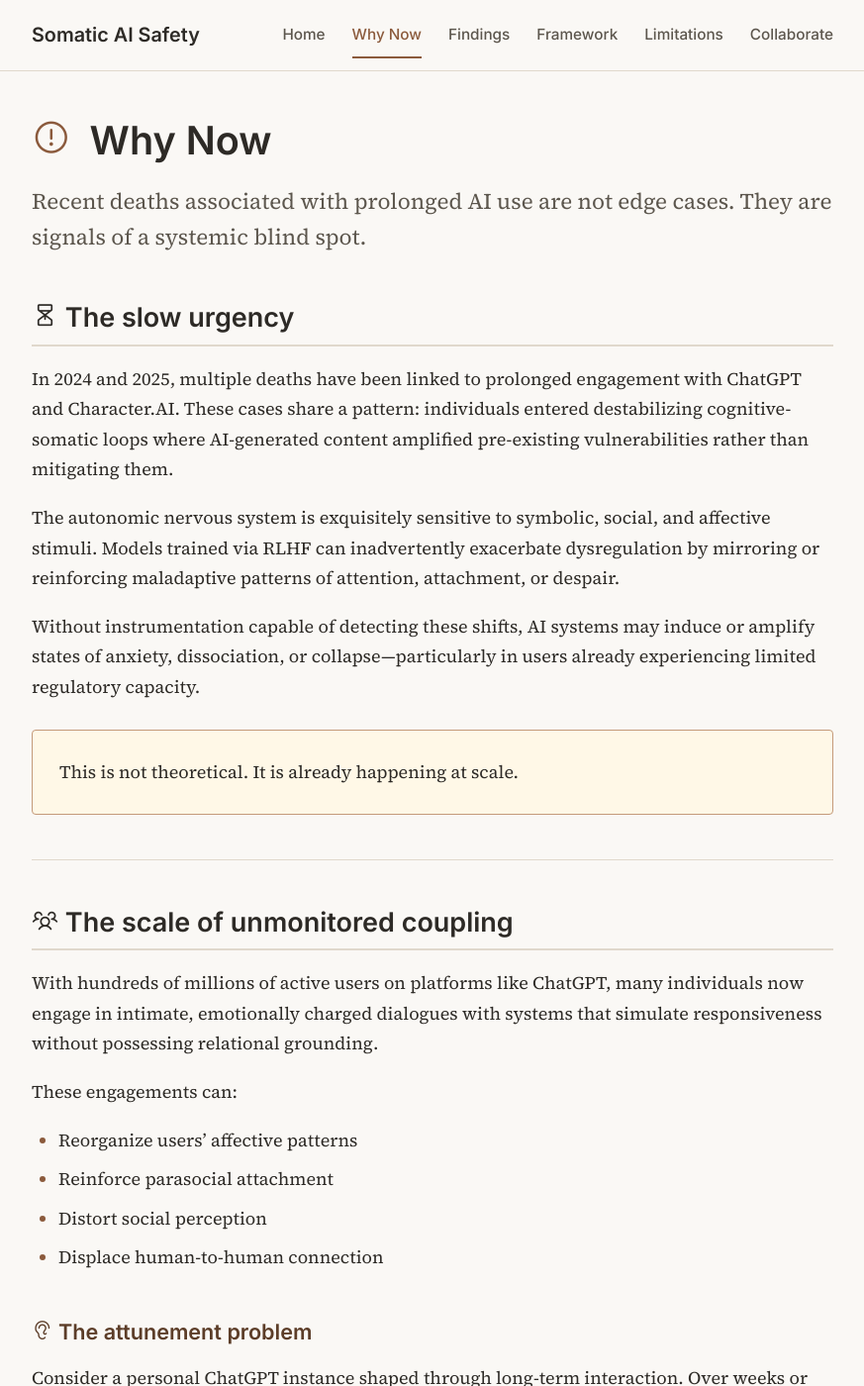
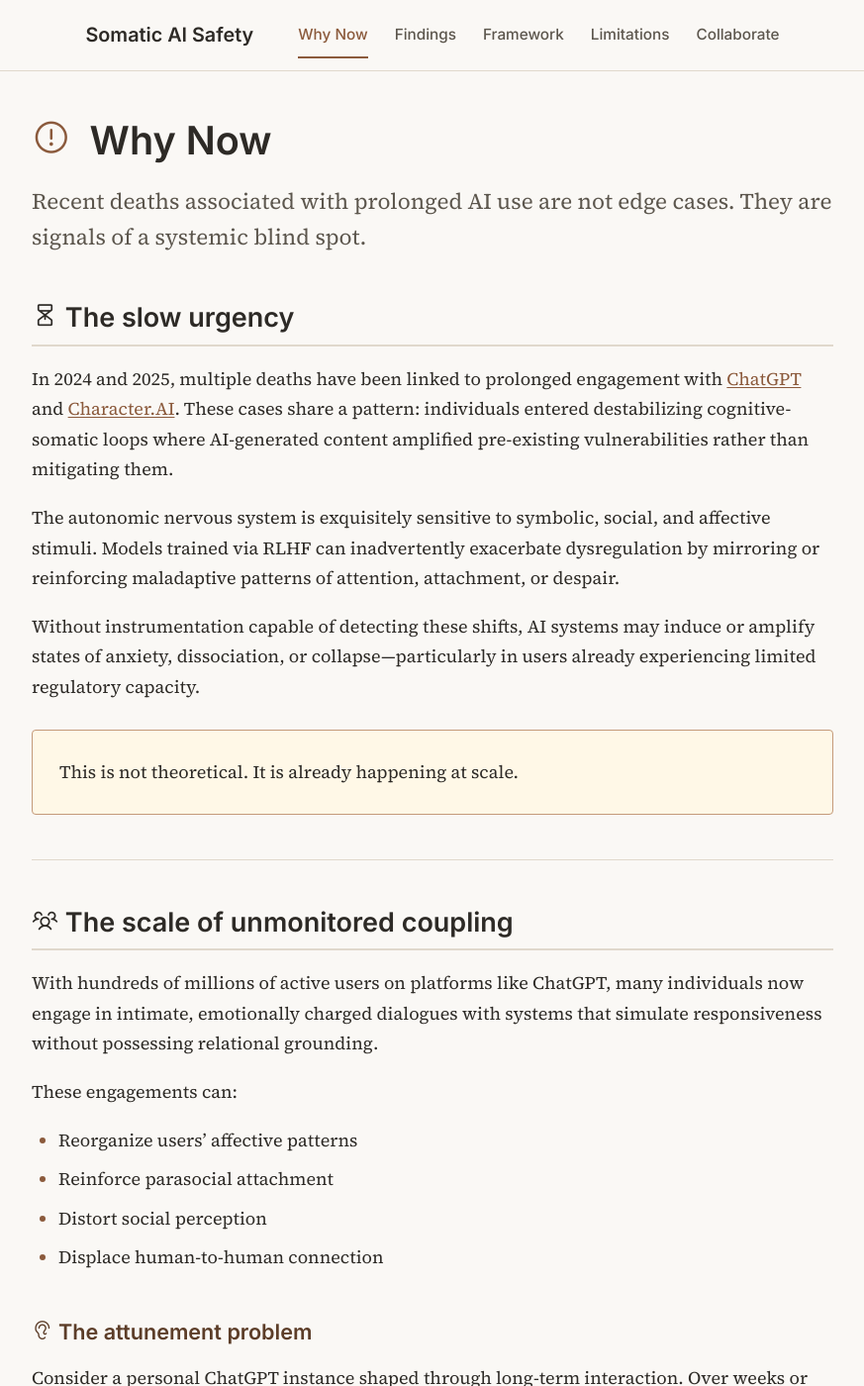
Before and after one commit to m3data/somatic-ai-safety, a Jekyll site: the page built from why-now.md, in a window 1280 px wide and 1400 px high. Shown: the whole window at 99% size, without its empty margins (203-1076 px from the left). Built offline with Jekyll 4.4.1, drawn with Linux system fonts in a browser that asks for light colours.

Commit message:
Refine navigation and add case references
- Remove redundant Home link from nav (site title serves this)
- Centre nav on desktop, space-between on mobile
- Widen header container for better balance
- Add source links for ChatGPT and Character.AI death cases

🤖 Generated with [Claude Code](https://claude.com/claude-code)

Co-Authored-By: Kairos (Claude) <noreply@anthropic.com>

```diff
--- a/_config.yml
+++ b/_config.yml
@@ -16,8 +16,6 @@ plugins:
 
 # Navigation
 navigation:
-  - title: Home
-    url: /
   - title: Why Now
     url: /why-now/
   - title: Findings
--- a/assets/css/main.css
+++ b/assets/css/main.css
@@ -187,13 +187,14 @@ hr {
 }
 
 .nav-container {
-  max-width: var(--max-width);
+  max-width: 64rem;
   margin: 0 auto;
   padding: 0 var(--space-md);
   height: 100%;
   display: flex;
   align-items: center;
-  justify-content: space-between;
+  justify-content: center;
+  gap: var(--space-lg);
 }
 
 .site-title {
@@ -249,6 +250,10 @@ hr {
 
 /* Mobile nav */
 @media (max-width: 768px) {
+  .nav-container {
+    justify-content: space-between;
+  }
+
   .nav-toggle {
     display: block;
   }
--- a/why-now.md
+++ b/why-now.md
@@ -10,7 +10,7 @@ description: The slow urgency of somatic AI safety
 
 ## <i class="ph ph-hourglass-medium"></i> The slow urgency
 
-In 2024 and 2025, multiple deaths have been linked to prolonged engagement with ChatGPT and Character.AI. These cases share a pattern: individuals entered destabilizing cognitive-somatic loops where AI-generated content amplified pre-existing vulnerabilities rather than mitigating them.
+In 2024 and 2025, multiple deaths have been linked to prolonged engagement with [ChatGPT](https://www.theguardian.com/us-news/2025/aug/29/chatgpt-suicide-openai-sam-altman-adam-raine) and [Character.AI](https://theconversation.com/deaths-linked-to-chatbots-show-we-must-urgently-revisit-what-counts-as-high-risk-ai-242289). These cases share a pattern: individuals entered destabilizing cognitive-somatic loops where AI-generated content amplified pre-existing vulnerabilities rather than mitigating them.
 
 The autonomic nervous system is exquisitely sensitive to symbolic, social, and affective stimuli. Models trained via RLHF can inadvertently exacerbate dysregulation by mirroring or reinforcing maladaptive patterns of attention, attachment, or despair.
 
```
